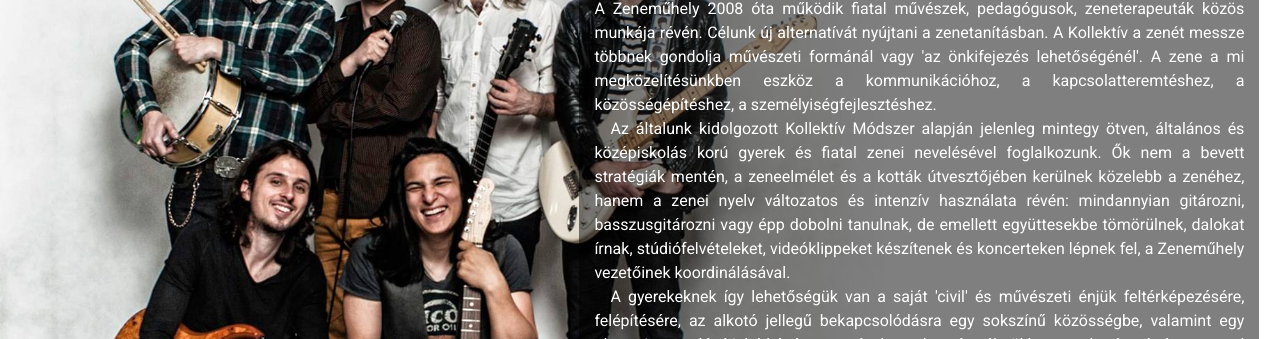
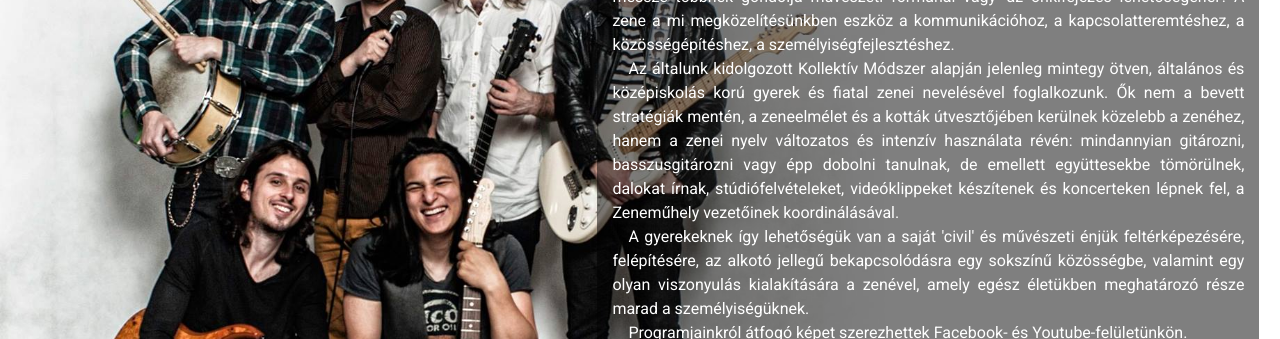
Before and after one commit to gsanta/kollektiv, a plain HTML site: page index.html in a window 1280 px wide. Shown: the part 171-510 px from the top of the page. Drawn offline with Linux system fonts and the light colour scheme.

Commit message:
text content style modified not to cover the background image

```diff
--- a/index.html
+++ b/index.html
@@ -22,7 +22,9 @@
         padding: 15px;
         width: 650px;
         float: right;
-        margin: 6% 1% 0 0;
+        margin: 1em 1% 0 0;
+        clear: both;
+        max-width: 50%;
       }
 
       .textbox .first {
```
